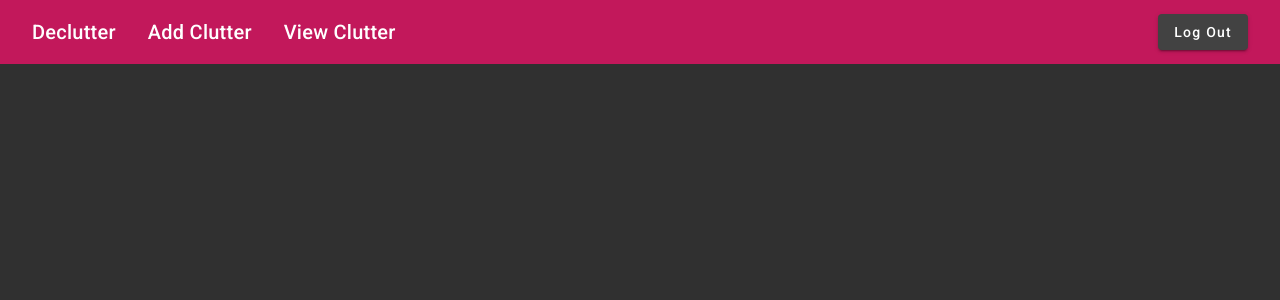
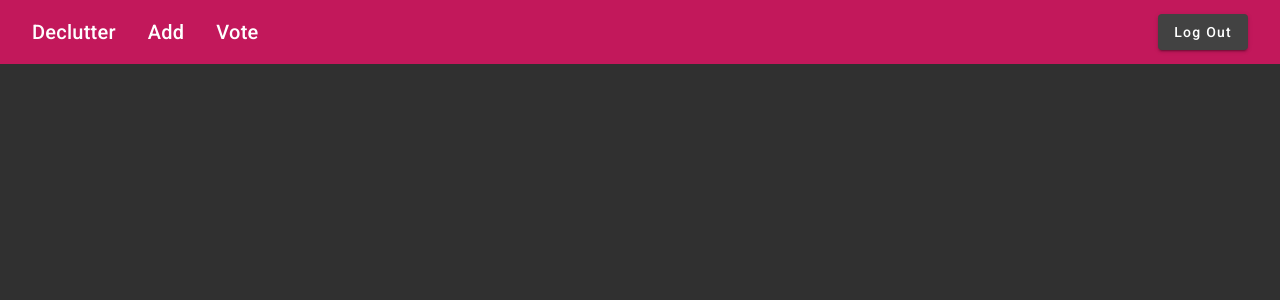
Before and after one commit to doug-newton/declutter-app, an Angular app: page / in a window 1280 px wide. Shown: the top 300 px of the page. Built offline with nearby package versions, Linux system fonts and the light colour scheme; sample sign-in values are in the browser's storage.

Commit message:
update header links

```diff
--- a/src/app/nav-bar/nav-bar.component.html
+++ b/src/app/nav-bar/nav-bar.component.html
@@ -1,11 +1,9 @@
 <mat-toolbar color="primary">
     <span><a routerLink="/">Declutter</a></span>
 
-
-
     <ng-container *ngIf="isLoggedIn$ | async; else notLoggedIn">
-        <a routerLink="/clutter/add">Add Clutter</a>
-        <a routerLink="/clutter/list">View Clutter</a>
+        <a routerLink="/clutter/add">Add</a>
+        <a routerLink="/clutter/list">Vote</a>
         <div class="spacer"></div>
         <button mat-raised-button (click)="logOut()">Log Out</button>
     </ng-container>
```
